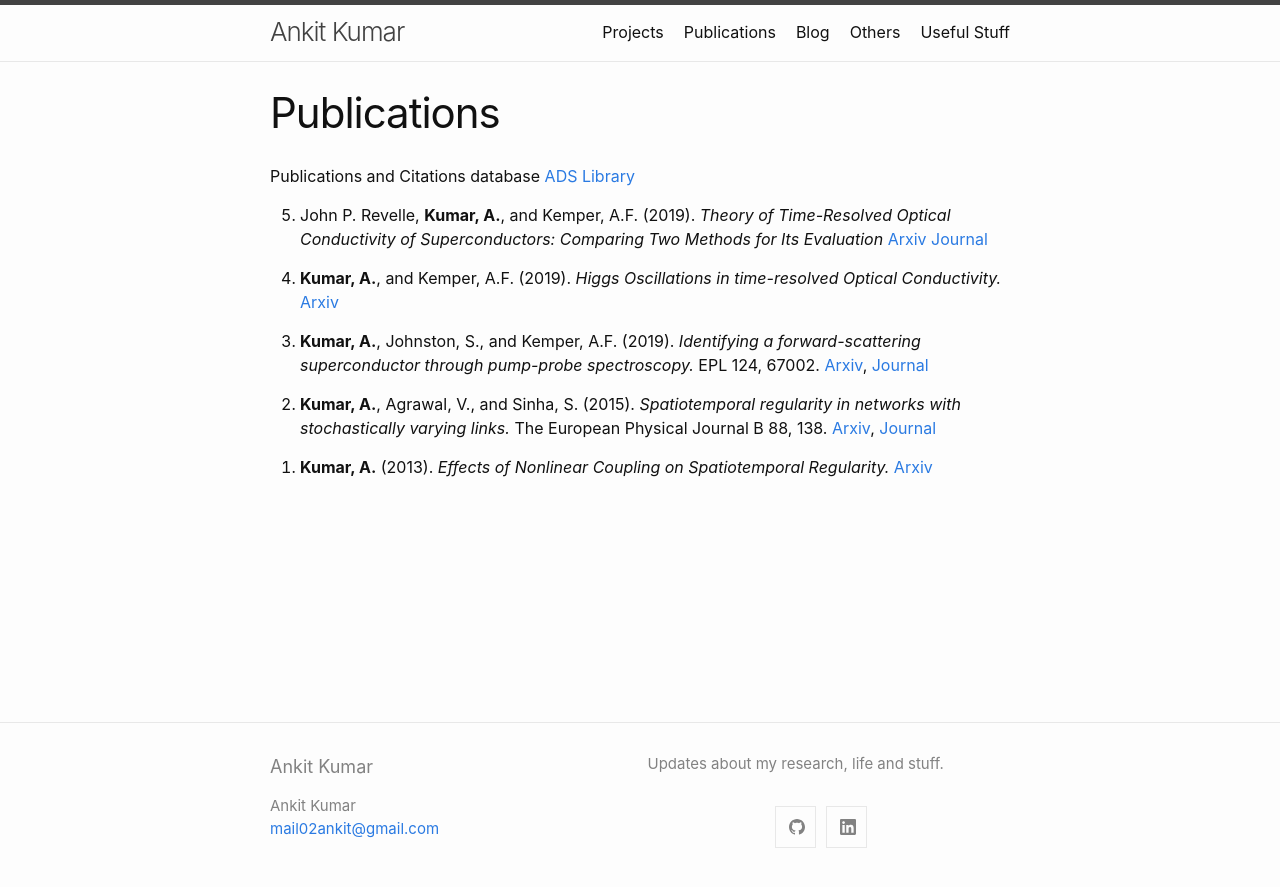
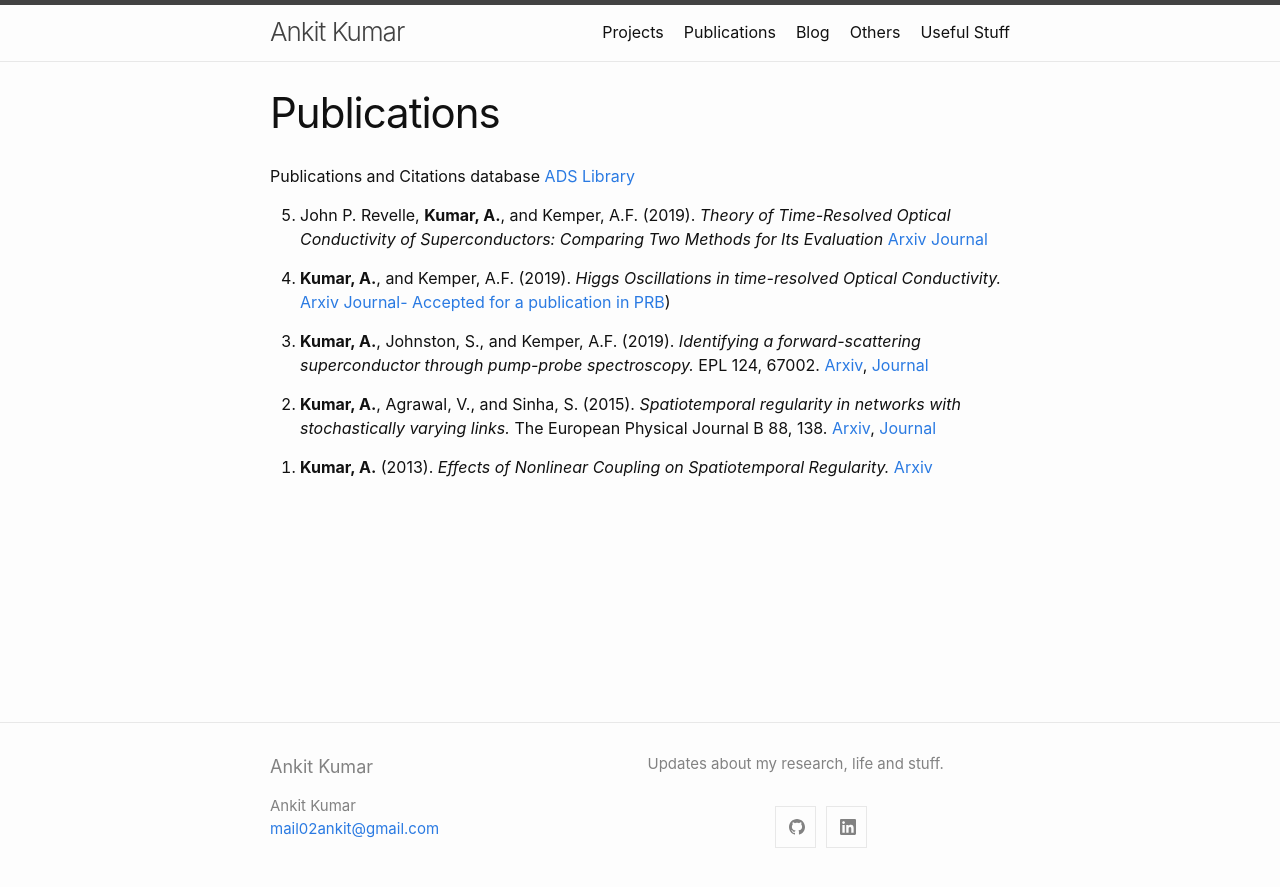
Before and after one commit to mail02ankit/mail02ankit.github.io, a Jekyll site: the page built from 02_publications.md, in a window 1280 px wide. Shown: the top 887 px of the page. Built offline with Jekyll 4.4.1, drawn with Linux system fonts in a browser that asks for light colours.

Commit message:
Updated publications

```diff
--- a/02_publications.md
+++ b/02_publications.md
@@ -14,6 +14,7 @@ Publications and Citations database [ADS Library](https://ui.adsabs.harvard.edu/
 0. **Kumar, A.**, and Kemper, A.F. (2019).
 *Higgs Oscillations in time-resolved Optical Conductivity.*
 [Arxiv](http://arxiv.org/abs/1902.09549)
+[Journal- Accepted for a publication in PRB](http://arxiv.org/abs/1902.09549))
 
 0. **Kumar, A.**, Johnston, S., and Kemper, A.F. (2019).
 *Identifying a forward-scattering superconductor through pump-probe spectroscopy.*
```
